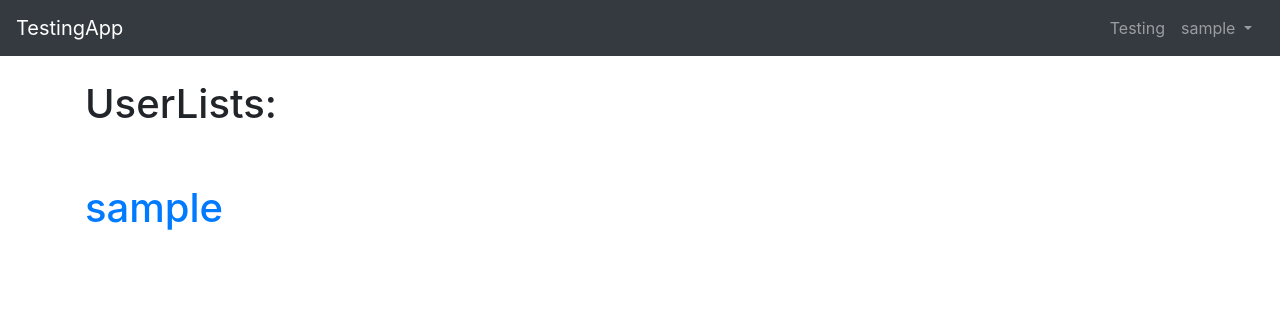
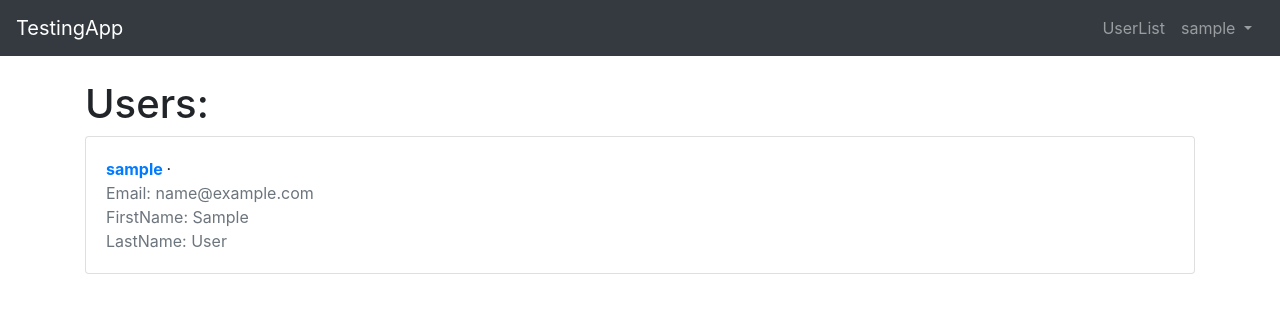
Before and after one commit to Gilbishkosma/CustomLoginRegister, a Django app: page /users/list/ in a window 1280 px wide. Shown: the top 313 px of the page. Run offline with Django 3.2, Linux system fonts and the light colour scheme; the visitor is signed in with stand-in values (Sample User, id 1); data comes from the database, SQL or seed files in the repository; some libraries are stand-ins or nearby versions.

Commit message:
User list and update

```diff
--- a/Project/settings.py
+++ b/Project/settings.py
@@ -120,7 +120,7 @@ USE_TZ = True
 
 AUTH_USER_MODEL = 'users.CustomUser'
 
-
+LOGIN_URL = 'login'
 LOGIN_REDIRECT_URL = 'homepage'
 LOGOUT_REDIRECT_URL = 'homepage'
 
--- a/templates/base.html
+++ b/templates/base.html
@@ -4,7 +4,7 @@
 <head>
 	<meta charset="utf-8">
 	<meta name="viewport" content="width=device-width, initial-scale=1, shrink-to-fit=no">
-	<title>{% block title %}Ask Dout {% endblock%}</title>
+	<title>{% block title %}User App{% endblock%}</title>
 	<link rel="stylesheet" href="https://stackpath.bootstrapcdn.com/bootstrap/4.1.3/css/bootstrap.min.css" integrity="sha384-MCw98/SFnGE8fJT3GXwEOngsV7Zt27NXFoaoApmYm81iuXoPkFOJwJ8ERdknLPMO" crossorigin="anonymous">
     <link href="{% static 'css/style.css'%}" rel="stylesheet" type="text/css">
 </head>
--- a/templates/includes/navbar.html
+++ b/templates/includes/navbar.html
@@ -1,6 +1,6 @@
 {% load static %}
 <nav class="navbar navbar-expand-md navbar-dark bg-dark mb-">
-<a class="navbar-brand" href="#">TestingApp</a>
+<a class="navbar-brand" href="{% url 'homepage' %}">TestingApp</a>
 <button class="navbar-toggler" type="button" data-toggle="collapse" data-target="#navbarCollapse" aria-controls="navbarCollapse" aria-expanded="false" aria-label="Toggle navigation">
 <span class="navbar-toggler-icon"></span>
 </button>
@@ -8,8 +8,8 @@
 {% if user.is_authenticated %}
 <ul class="navbar-nav ml-auto mr-1">
 <li class="nav-item">
-<a class="nav-link" href="#">
-Testing
+<a class="nav-link" href="{% url 'userlist' %}">
+UserList
 </a>
 </li>
 <li class="nav-item">
--- a/templates/registration/login.html
+++ b/templates/registration/login.html
@@ -29,7 +29,6 @@
 <div class="card-footer text-muted">
 <button type="submit" class="btn btn-primary ml-2">LogIn</button>
 <p>Not registered yet?<a href="{% url 'signup' %}">Signup</a> here</p>
-<a href="{% url 'password_reset' %}">Forget Password</a>
 </div>
 </form>
 </div>
--- a/templates/user_list.html
+++ b/templates/user_list.html
@@ -1,14 +1,20 @@
 {% extends 'base.html' %}
-
-
 {% block content %}
-<h1>UserLists:</h1>
-<br>
-<br>
-{% for n1 in object_list %}
-
-<a href="{% url 'userupdate' n1.id %}"><h1>{{n1.username}}</h1></a>
-
+<h1>Users: </h1>
+{% for user in object_list %}
+<div class="card">
+	<div class="card-body">
+  <span class="font-weight-bold"><a href="{% url 'userupdate' user.id%}">{{user.username}}</a>
+  </span>&middot;<br>
+  <span class="text-muted"> Email: {{ user.email }}</span><br>
+  {% if user.first_name %}
+  <span class="text-muted"> FirstName: {{ user.first_name }}</span> <br>
+  {% endif %}
+  {% if user.last_name %}
+  <span class="text-muted"> LastName: {{ user.last_name }}</span><br>
+  {% endif %}
+  </div>
+</div>
+<br/>
 {% endfor %}
-
-{% endblock%}
+{% endblock %}
--- a/users/forms.py
+++ b/users/forms.py
@@ -21,10 +21,10 @@ class CustomUserCreationForm(UserCreationForm):
 	 	 user.education.set(self.cleaned_data['education'])
 	 	 return user
 
-
+#To update userdetail
 class CustomUserUpdateForm(forms.ModelForm):
 	 education = forms.ModelMultipleChoiceField(widget=forms.CheckboxSelectMultiple,queryset=Education.objects.all())
-
+	 email = forms.CharField(required=True)
 	 class Meta:
 	 	model = CustomUser
 	 	fields = ('username','email','sex','state','education','interest')
--- a/users/views.py
+++ b/users/views.py
@@ -3,6 +3,7 @@ from django.views import generic
 from django.views.generic.list import ListView
 from django.views.generic.detail import DetailView
 from django.views.generic.edit import UpdateView
+from django.contrib.auth.mixins import LoginRequiredMixin
 from django.urls import reverse_lazy
 from .forms import CustomUserCreationForm,CustomUserUpdateForm
 from .models import CustomUser
@@ -13,11 +14,12 @@ class SignUp(generic.CreateView):
 	success_url = reverse_lazy('login')
 	template_name = 'signup.html'
 
-class UserListView(ListView):
+
+class UserListView(LoginRequiredMixin,ListView):
 	model = CustomUser
 	template_name = "user_list.html"
 
-class UserUpdateView(UpdateView):
+class UserUpdateView(LoginRequiredMixin,UpdateView):
 	model = CustomUser
 	form_class = CustomUserUpdateForm
 	template_name = "user_update.html"
```
